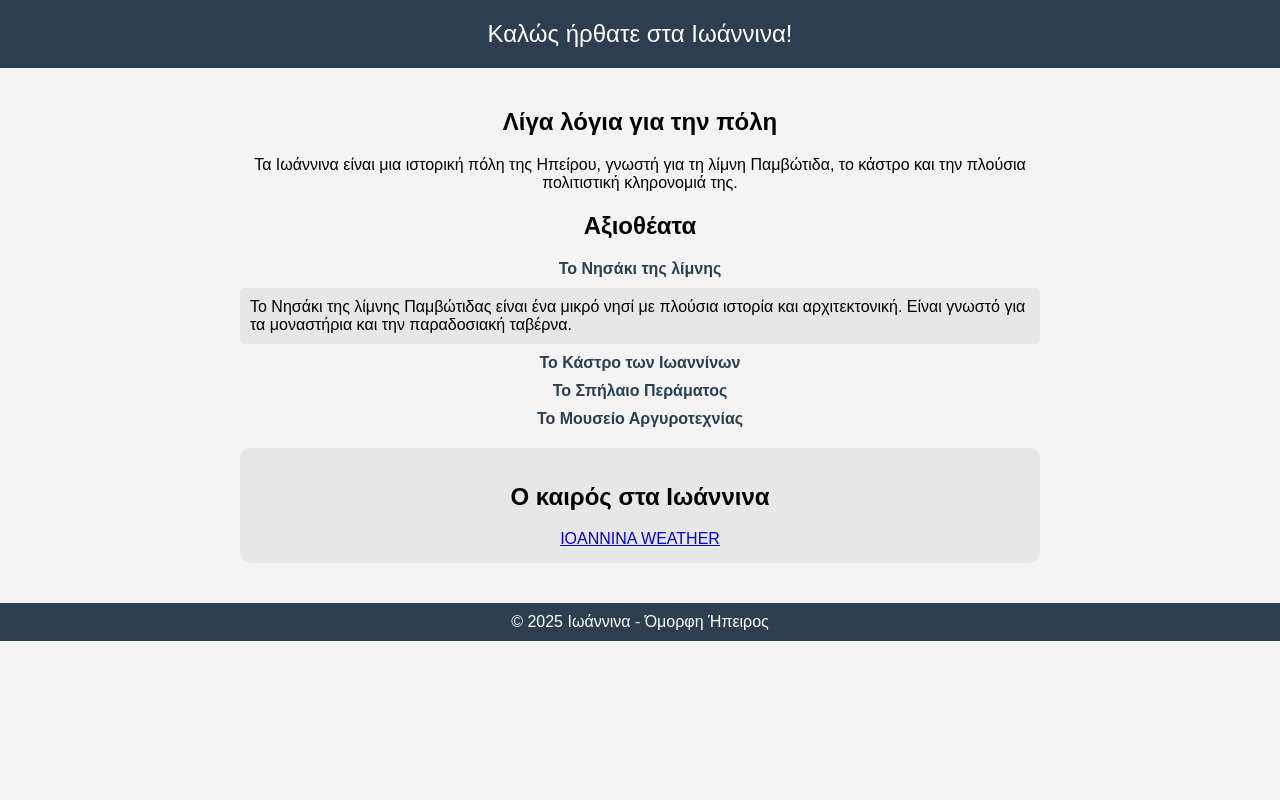
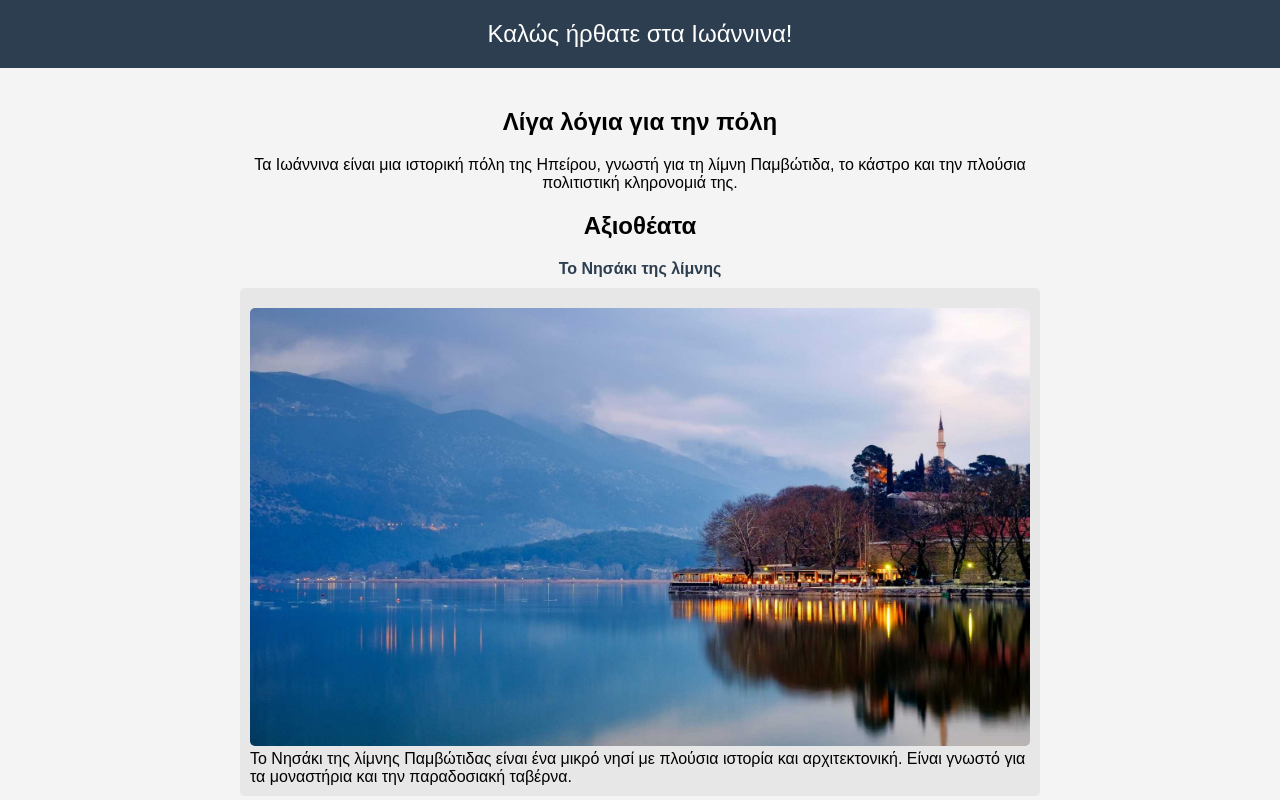
Before and after one commit to boziospavlos/website, a plain HTML site: page index.html in a window 1280 px wide. Both pictures are taken after a click on the element "Το Νησάκι της λίμνης". Shown: the top 800 px of the page. Drawn offline with Linux system fonts and the light colour scheme; a script that the page names is missing.

Commit message:
Update index.html

```diff
--- a/index.html
+++ b/index.html
@@ -52,6 +52,12 @@
             margin-top: 10px;
             text-align: left;
         }
+        .info img {
+            max-width: 100%;
+            height: auto;
+            border-radius: 5px;
+            margin-top: 10px;
+        }
     </style>
 </head>
 <body>
@@ -65,21 +71,25 @@
         <h2>Αξιοθέατα</h2>
         <div class="attraction" onclick="showInfo('nisiaki')">Το Νησάκι της λίμνης</div>
         <div class="info" id="nisiaki">
+            <img src="lake.jpg" alt="Νησάκι της λίμνης">
             Το Νησάκι της λίμνης Παμβώτιδας είναι ένα μικρό νησί με πλούσια ιστορία και αρχιτεκτονική. Είναι γνωστό για τα μοναστήρια και την παραδοσιακή ταβέρνα.
         </div>
 
         <div class="attraction" onclick="showInfo('kastro')">Το Κάστρο των Ιωαννίνων</div>
         <div class="info" id="kastro">
+            <img src="images/kastro.jpg" alt="Κάστρο των Ιωαννίνων">
             Το Κάστρο των Ιωαννίνων είναι ένα από τα σημαντικότερα μνημεία της πόλης. Χτίστηκε τον 6ο αιώνα και έχει πανοραμική θέα της λίμνης.
         </div>
 
         <div class="attraction" onclick="showInfo('spilaio')">Το Σπήλαιο Περάματος</div>
         <div class="info" id="spilaio">
+            <img src="images/spilaio.jpg" alt="Σπήλαιο Περάματος">
             Το Σπήλαιο Περάματος είναι ένα φυσικό αξιοθέατο με εντυπωσιακές σταλακτίτες και σταλαγμίτες. Βρίσκεται λίγα χιλιόμετρα έξω από την πόλη.
         </div>
 
         <div class="attraction" onclick="showInfo('mousio')">Το Μουσείο Αργυροτεχνίας</div>
         <div class="info" id="mousio">
+            <img src="images/mousio.jpg" alt="Μουσείο Αργυροτεχνίας">
             Το Μουσείο Αργυροτεχνίας παρουσιάζει την παραδοσιακή τεχνική της αργυροχρυσοχοΐας, η οποία είναι χαρακτηριστική των Ιωαννίνων.
         </div>
 
```
